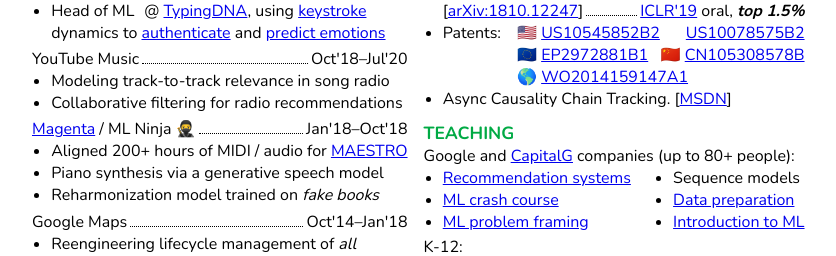
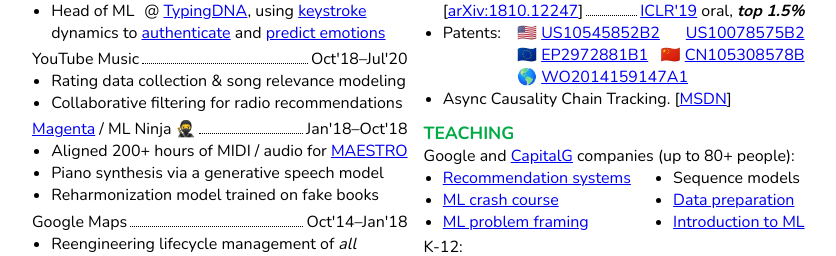
Before and after one commit to 3-1415926/3-1415926.github.io, a plain HTML site: page me.html in a window 1280 px wide. Shown: the part 144-400 px from the top of the page, without its empty margins (224-1060 px from the left). Drawn offline with nearby package versions, Linux system fonts and the light colour scheme.

Commit message:
Isolated Safari print hack; YTM detail

```diff
--- a/me.html
+++ b/me.html
@@ -43,12 +43,12 @@
       .title-contact { color: #777; font-size: 120%; }
       .title-name { font-size: 160%; font-weight: bold; }
       /* Safari hack to accommodate headers and footers when printing */
-      /* @supports not (touch-action: pan-up) {
+      @supports (hanging-punctuation: force-end) {
         @media print {
           body { font-size: .9rem; }
           ul { margin: 0; }
         }
-      } */
+      }
     </style>
   </head>
   <body>
@@ -93,7 +93,7 @@
             <span class="dates">Oct'18&ndash;Jul'20</span>
           </div>
           <ul>
-            <li>Modeling track-to-track relevance in song radio</li>
+            <li>Rating data collection &amp; song relevance modeling</li>
             <li>Collaborative filtering for radio recommendations</li>
           </ul>
           <div class="justify">
@@ -103,7 +103,7 @@
           <ul>
             <li>Aligned 200+ hours of MIDI / audio for <a href="https://magenta.tensorflow.org/datasets/maestro">MAESTRO</a></li>
             <li>Piano synthesis via a generative speech model</li>
-            <li>Reharmonization model trained on <i>fake books</i></li>
+            <li>Reharmonization model trained on fake books</li>
           </ul>
           <div class="justify">
             Google Maps<hr/>
```
